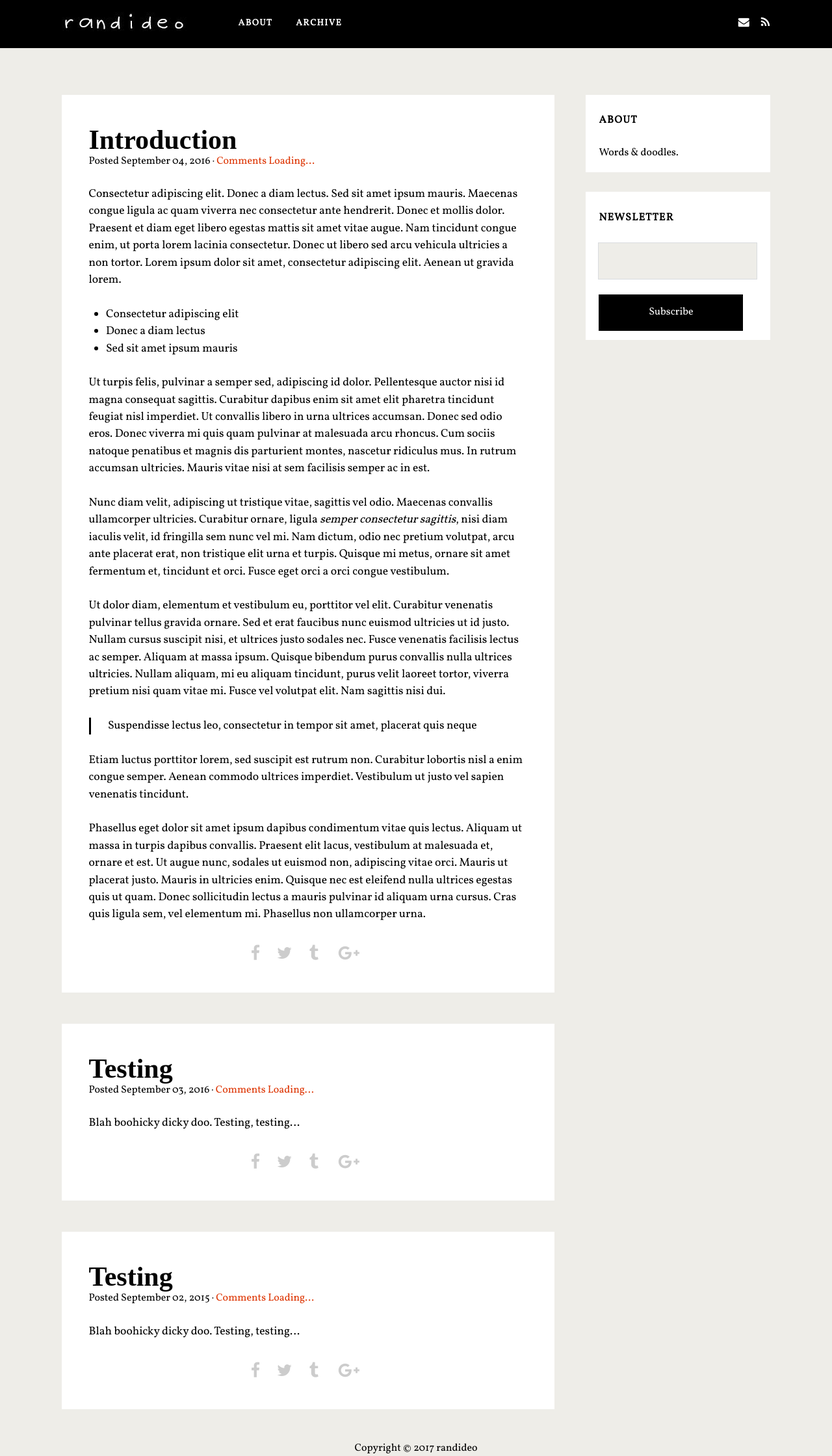
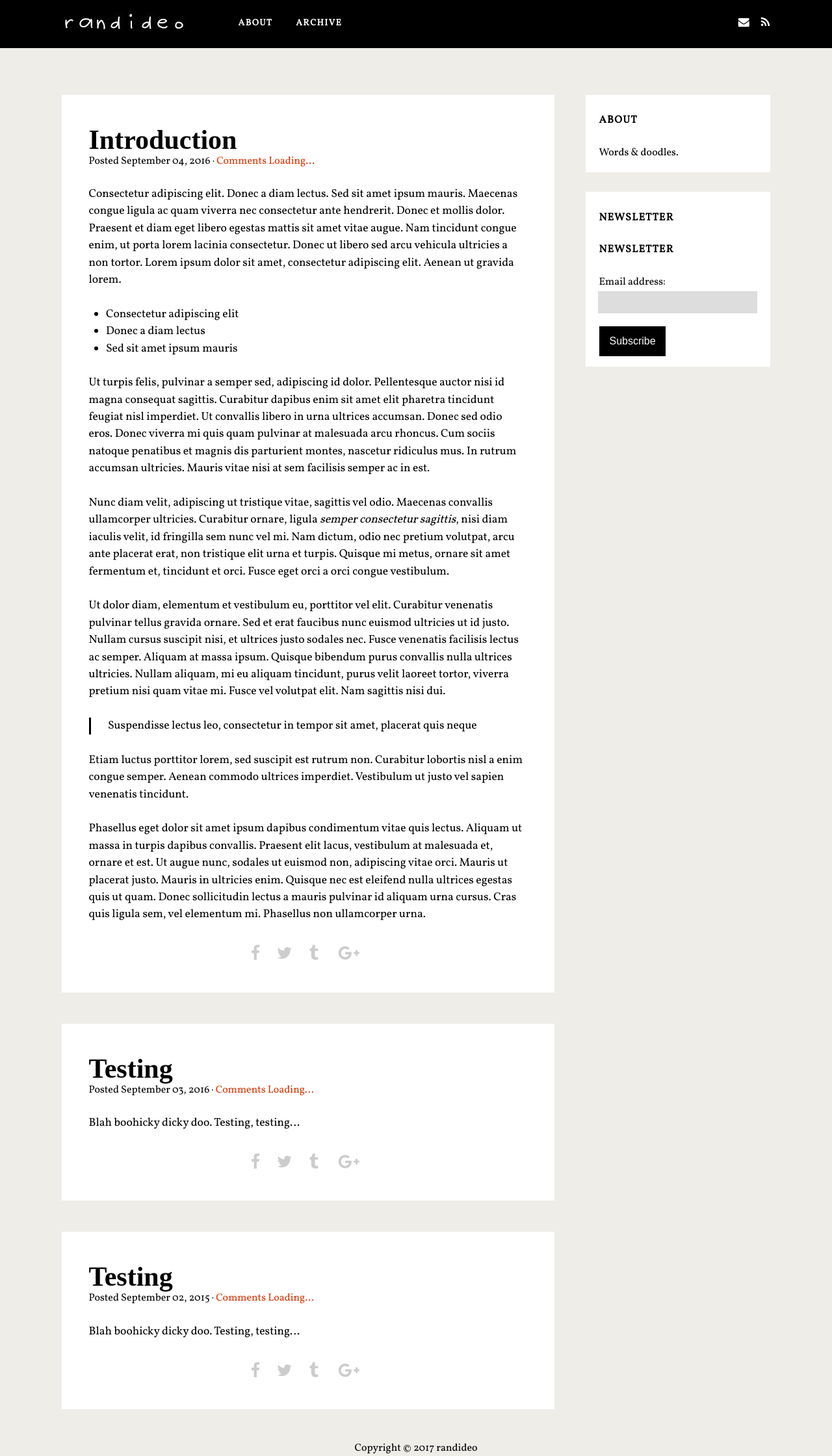
Before and after one commit to randideo/randideo.github.io, a Jekyll site: the page built from index.html, in a window 1280 px wide. Shown: the whole page at 65% size. Built offline with Jekyll 4.4.1, drawn with Linux system fonts in a browser that asks for light colours; nearby versions of some CDN libraries; some web fonts are replaced; comment, search, counter and statistics services are not loaded.

Commit message:
Update sidebar.html

```diff
--- a/_includes/sidebar.html
+++ b/_includes/sidebar.html
@@ -8,9 +8,18 @@ Words & doodles.
         </div></div>
 
         <div class='widget HTML' data-version='1' id='HTML3'><h2 class='title'>Newsletter</h2>
-    <div class='widget-content'>
-         <form action="https://tinyletter.com/randideo" method="post" target="popupwindow" onsubmit="window.open('https://tinyletter.com/randideo', 'popupwindow', 'scrollbars=yes,width=800,height=600');return true"><p><input type="text" name="email" id="tlemail" class="email-octopus-email-address" name="email" size="40" /></p><input type="hidden" value="1" name="embed"/><input type="submit" value="Subscribe" /></form>
-          </div></div>
+  <h2 class="title">Newsletter</h2><style>.email-octopus-form-wrapper h2{font-size:20px;margin:0 0 25px 0;}.email-octopus-form-row{margin-bottom:15px;}.email-octopus-form-row label{display:block;}.email-octopus-form-row input{width:100%;padding:8px;height:32px;border:0px solid #ccc;background-color:#dddddd}.email-octopus-form-row-subscribe{margin-top:20px;}.email-octopus-form-row-subscribe button{color:#fff;background-color:#000000;border:1px solid #fff;max-width: 13.875em; padding:8px 15px;
+    font-size: 1em;
+    line-height: 1.85;}.email-octopus-form-row-hp{position:absolute;left:-5000px;}.email-octopus-referral{margin-top:20px;}</style>
+<div class="email-octopus-form-wrapper"><form action="https://tinyletter.com/randideo" method="post" target="popupwindow" onsubmit="window.open('https://tinyletter.com/randideo', 'popupwindow', 'scrollbars=yes,width=800,height=600');return true">
+
+<div class="email-octopus-form-row">
+<label>Email address:</label>
+      <input type="text" name="email" class="email-octopus-email-address"/></div>
+<div class="email-octopus-form-row-subscribe">
+      <button type="submit" name="sub">Subscribe</button>
+</div>
+</form></div></div>
 
 <div>
     <script async src="//pagead2.googlesyndication.com/pagead/js/adsbygoogle.js"></script>
```
